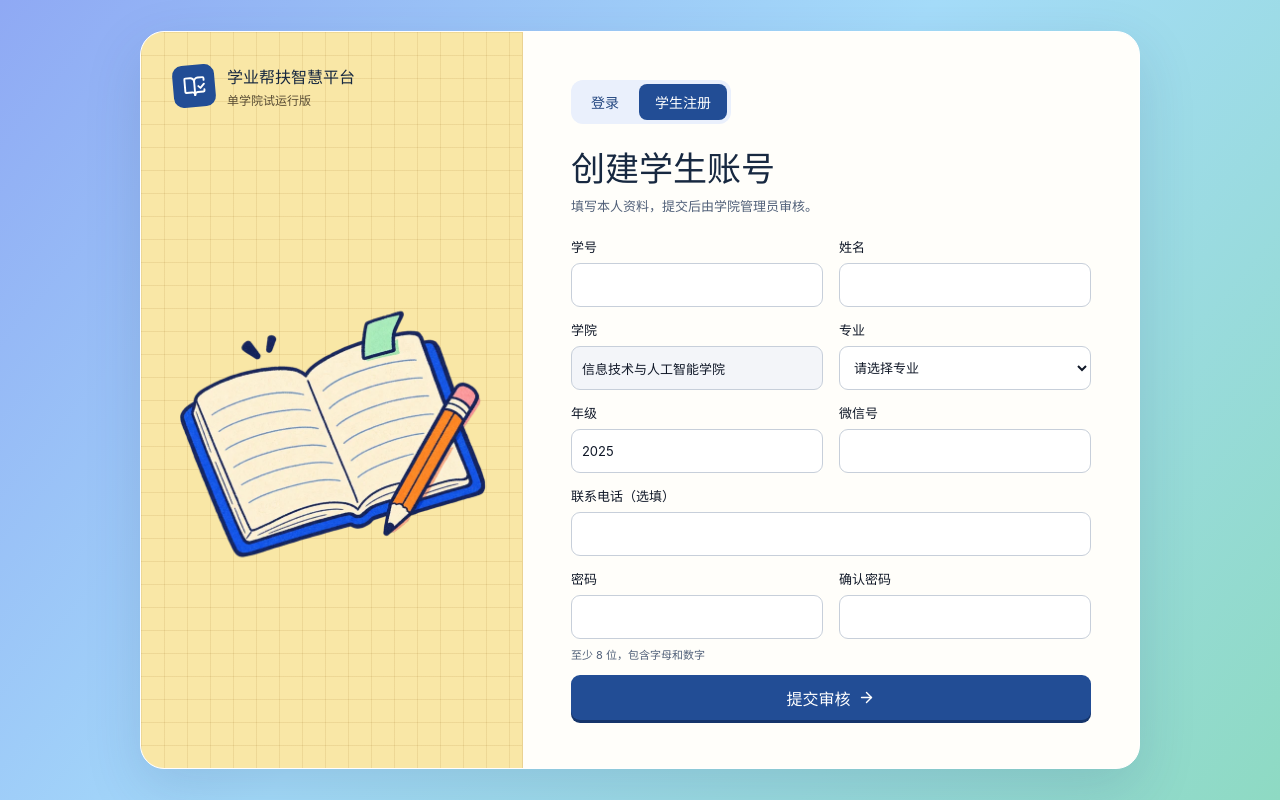
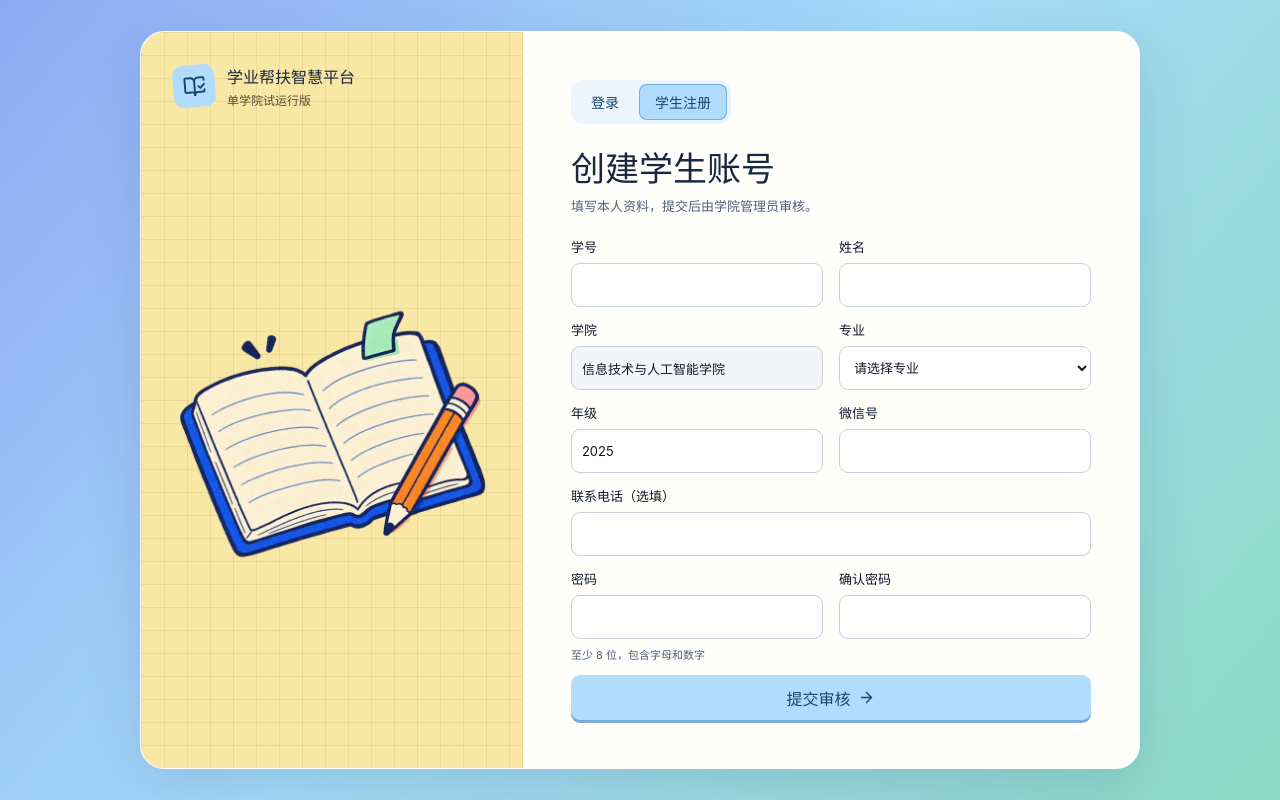
Before and after one commit to jwjjwj-max/academic-support-platform, a Vue app in the folder frontend/: page /register in a window 1280 px wide. Built offline with nearby package versions, Linux system fonts and the light colour scheme.

Commit message:
Soften authentication controls with sky blue

```diff
--- a/frontend/src/styles/auth.css
+++ b/frontend/src/styles/auth.css
@@ -1,4 +1,7 @@
 .auth-frame {
+  --auth-accent-fill: #b2dcfb;
+  --auth-accent-ink: #17466d;
+  --auth-accent-edge: #78aed8;
   display: grid;
   grid-template-columns: minmax(0, 0.9fr) minmax(0, 1fr);
   width: min(100%, 860px);
@@ -52,8 +55,8 @@
   width: 42px;
   height: 42px;
   border-radius: 10px;
-  background: #224d95;
-  color: #fff;
+  background: var(--auth-accent-fill);
+  color: var(--auth-accent-ink);
   transform: rotate(-5deg);
 }
 
@@ -74,7 +77,7 @@
   gap: 4px;
   padding: 4px;
   border-radius: 12px;
-  background: #eaf0fc;
+  background: #edf5fc;
 }
 
 .auth-nav a {
@@ -83,19 +86,19 @@
   place-items: center;
   padding: 6px 16px;
   border-radius: 8px;
-  color: #244780;
+  color: var(--auth-accent-ink);
   font-size: 14px;
   font-weight: 700;
   text-decoration: none;
 }
 
 .auth-nav a:hover {
-  background: #dce8fc;
+  background: #dceefb;
 }
 
 .auth-nav a[aria-current="page"] {
-  color: #fff;
-  background: #224d95;
+  background: var(--auth-accent-fill);
+  box-shadow: inset 0 0 0 1px var(--auth-accent-edge);
 }
 
 .auth-heading {
@@ -169,17 +172,18 @@
   gap: 8px;
   min-height: 45px;
   border-radius: 9px;
-  background: #224d95;
-  box-shadow: 0 3px 0 #16356b;
+  background: var(--auth-accent-fill);
+  color: var(--auth-accent-ink);
+  box-shadow: 0 3px 0 var(--auth-accent-edge);
 }
 
 .auth-card .auth-submit:hover:not(:disabled) {
-  background: #193f82;
+  background: #9ccffa;
 }
 
 .auth-card .auth-submit:active:not(:disabled) {
   transform: translateY(2px);
-  box-shadow: 0 1px 0 #16356b;
+  box-shadow: 0 1px 0 var(--auth-accent-edge);
 }
 
 .auth-help {
```
